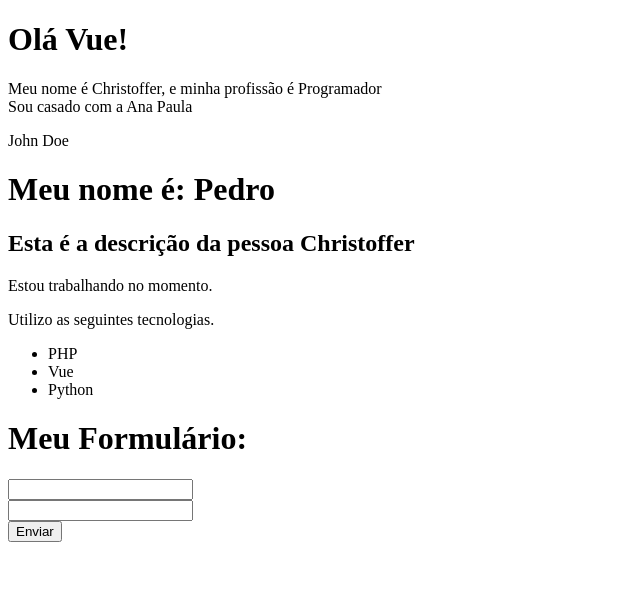
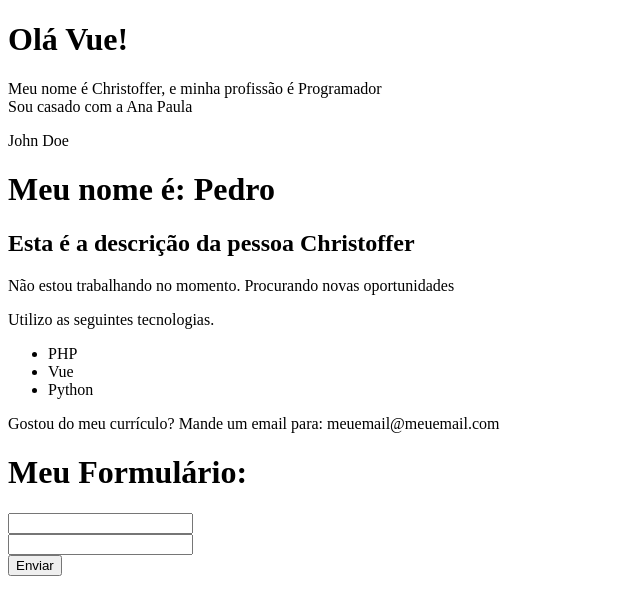
Before and after one commit to TioBobDev/cursovue, a Vue app: page / in a window 1280 px wide. Shown: the top 614 px of the page, without its empty margins (0-640 px from the left). Built offline with nearby package versions, Linux system fonts and the light colour scheme.

Commit message:
Curso de Vue 3: #09 - Conhecendo as diretivas (v-if, v-show, v-for)

```diff
--- a/src/components/Info.vue
+++ b/src/components/Info.vue
@@ -1,17 +1,33 @@
 <template>
   <div>
-    <p>Estou trabalhando no momento.</p>
+    <p v-if="esta_trabalhando">Estou trabalhando no momento.</p>
+    <p v-else>
+      Não estou trabalhando no momento. Procurando novas oportunidades
+    </p>
     <p>Utilizo as seguintes tecnologias.</p>
     <ul>
-      <li>PHP</li>
-      <li>Vue</li>
-      <li>Python</li>
+      <li v-show="programo_PHP">PHP</li>
+      <li v-show="programo_vue">Vue</li>
+      <li v-show="programo_phyton">Python</li>
+      <li v-show="programo_java">Java</li>
     </ul>
+    <p v-show="mostrar_email">Gostou do meu currículo? Mande um email para: {{ email }}</p>
   </div>
 </template>
 
 <script>
 export default {
   name: "Info",
+  data() {
+    return {
+      esta_trabalhando: false,
+      programo_PHP: true,
+      programo_java: false,
+      programo_vue: true,
+      programo_phyton: true,
+      mostrar_email: true,
+      email: "meuemail@meuemail.com",
+    };
+  },
 };
 </script>
```
